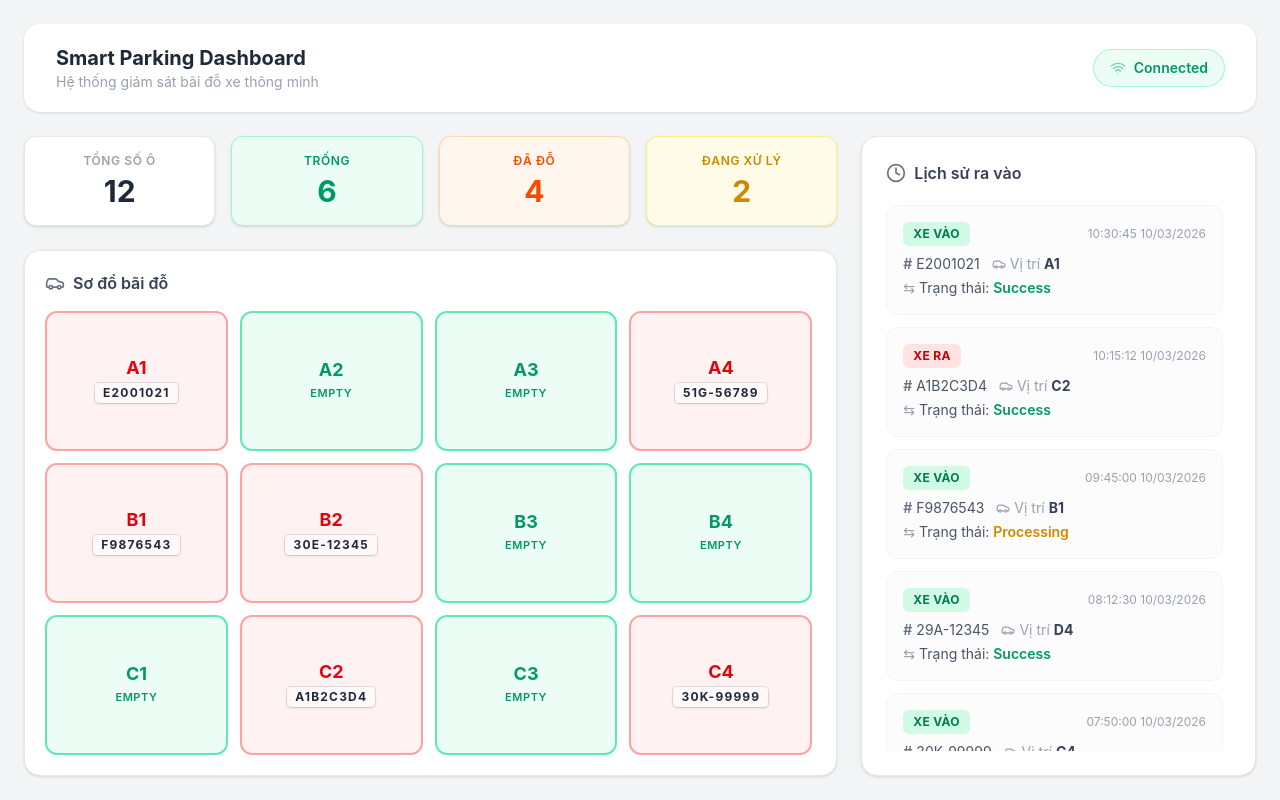
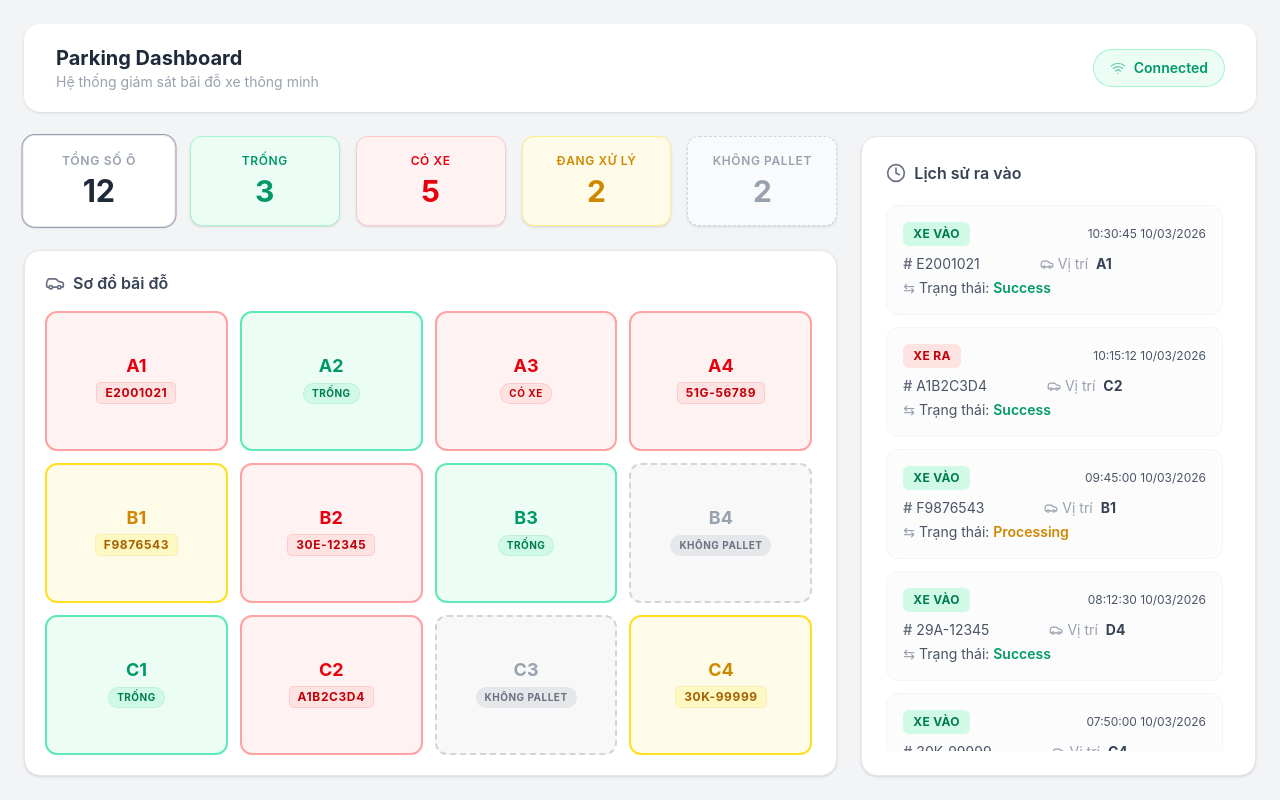
Before and after one commit to vuquan2005/vue-parking-dashboard, a Vue app: page / in a window 1280 px wide. Built offline with nearby package versions, Linux system fonts and the light colour scheme.

Commit message:
UX (wip)

```diff
--- a/src/components/ActivityLog.vue
+++ b/src/components/ActivityLog.vue
@@ -28,7 +28,7 @@ const store = useParkingStore()
           >
             {{ event.type === 'IN' ? 'Xe vào' : 'Xe ra' }}
           </span>
-          <span class="text-xs text-gray-400">{{ event.timestamp }}</span>
+          <span class="text-xs text-gray-600">{{ event.timestamp }}</span>
         </div>
 
         <!-- Details -->
@@ -36,11 +36,11 @@ const store = useParkingStore()
           <p class="flex items-center">
             <span class="font-semibold text-gray-500">#</span>
             <span class="ml-1">{{ event.plateNumber }}</span>
-            <span class="ml-3 text-gray-400 flex items-center gap-1">
+            <span class="ml-15 text-gray-400 flex items-center gap-1">
               <Car class="w-3.5 h-3.5" />
               Vị trí
             </span>
-            <span class="ml-1 font-bold text-gray-700">{{ event.slotId }}</span>
+            <span class="ml-2 font-bold text-gray-700">{{ event.slotId }}</span>
           </p>
           <p>
             <span class="text-gray-400">⇆</span>
--- a/src/components/ParkingGrid.vue
+++ b/src/components/ParkingGrid.vue
@@ -5,27 +5,53 @@ import { Car } from 'lucide-vue-next'
 const store = useParkingStore()
 
 function slotClasses(status: string) {
-  const base = 'flex flex-col items-center justify-center rounded-xl border-2 p-3 transition-all'
+  const base =
+    'relative flex flex-col items-center justify-center rounded-xl border-2 p-3 transition-all duration-300'
   switch (status) {
-    case 'FULL':
+    case 'OCCUPIED':
       return `${base} border-red-300 bg-red-50 text-red-600`
     case 'PROCESSING':
-      return `${base} border-red-300 bg-red-50 text-red-600`
+      return `${base} border-yellow-300 bg-yellow-50 text-yellow-600`
+    case 'NO_PALLET':
+      return `${base} border-dashed border-gray-300 bg-gray-100/60 text-gray-400`
     case 'EMPTY':
     default:
       return `${base} border-emerald-300 bg-emerald-50 text-emerald-600`
   }
 }
 
+function filterClasses(status: string) {
+  const filter = store.selectedFilter
+  if (!filter) return ''
+  if (status === filter) return 'scale-[1.005]'
+  return 'opacity-30 blur-[1.1px] scale-98'
+}
+
 function statusLabel(status: string) {
   switch (status) {
-    case 'FULL':
-      return 'FULL'
+    case 'OCCUPIED':
+      return 'CÓ XE'
     case 'PROCESSING':
-      return 'PROCESSING'
+      return 'ĐANG XỬ LÝ'
+    case 'NO_PALLET':
+      return 'KHÔNG PALLET'
     case 'EMPTY':
     default:
-      return 'EMPTY'
+      return 'TRỐNG'
+  }
+}
+
+function statusBadgeClass(status: string) {
+  switch (status) {
+    case 'OCCUPIED':
+      return 'bg-red-100 text-red-700 ring-red-500/20'
+    case 'PROCESSING':
+      return 'bg-yellow-100 text-yellow-700 ring-yellow-500/20'
+    case 'NO_PALLET':
+      return 'bg-gray-200 text-gray-500 ring-gray-400/20'
+    case 'EMPTY':
+    default:
+      return 'bg-emerald-100 text-emerald-700 ring-emerald-500/20'
   }
 }
 </script>
@@ -37,17 +63,23 @@ function statusLabel(status: string) {
       Sơ đồ bãi đỗ
     </h2>
     <div class="grid grid-cols-4 gap-3 overflow-y-auto pr-1 min-h-0 flex-1">
-      <div v-for="slot in store.slots" :key="slot.id" :class="slotClasses(slot.status)">
+      <div
+        v-for="slot in store.slots"
+        :key="slot.id"
+        :class="[slotClasses(slot.status), filterClasses(slot.status)]"
+      >
+        <!-- ID label -->
         <span class="text-lg font-bold leading-none">{{ slot.id }}</span>
-        <div class="flex flex-col items-center justify-center w-full mt-1.5">
+
+        <div class="flex flex-col items-center justify-center w-full mt-1.5 h-6">
           <span
-            v-if="slot.plateNumber"
-            class="rounded bg-white/50 px-2 py-0.5 text-xs font-bold tracking-widest text-gray-800 shadow-sm ring-1 ring-gray-900/10"
+            class="rounded px-2 py-0.5 font-bold tracking-wider uppercase ring-1 flex items-center justify-center text-center max-w-full overflow-hidden text-ellipsis whitespace-nowrap"
+            :class="[
+              statusBadgeClass(slot.status),
+              slot.plateNumber ? 'text-xs rounded' : 'text-[10px] rounded-full',
+            ]"
           >
-            {{ slot.plateNumber }}
-          </span>
-          <span v-else class="text-[11px] font-semibold tracking-wider uppercase">
-            {{ statusLabel(slot.status) }}
+            {{ slot.plateNumber || statusLabel(slot.status) }}
           </span>
         </div>
       </div>
--- a/src/components/StatCards.vue
+++ b/src/components/StatCards.vue
@@ -1,41 +1,64 @@
 <script setup lang="ts">
 import { useParkingStore } from '@/stores/parking'
+import type { FilterType } from '@/stores/parking'
 
 const store = useParkingStore()
+
+function isActive(filter: FilterType) {
+  return store.selectedFilter === filter
+}
 </script>
 
 <template>
-  <div class="grid grid-cols-4 gap-4">
+  <div class="grid grid-cols-5 gap-4">
     <!-- Tổng số ô -->
     <div
-      class="rounded-xl border border-gray-200 bg-white p-4 text-center shadow-sm transition-shadow hover:shadow-md"
+      class="stat-card rounded-xl border border-gray-200 bg-white p-4 text-center shadow-sm transition-all hover:shadow-md cursor-pointer select-none"
+      :class="{ 'ring-1 ring-gray-400 scale-[1.02] shadow-md': isActive(null) }"
+      @click="store.selectedFilter = null"
     >
       <p class="mb-1 text-xs font-semibold tracking-wider text-gray-400 uppercase">Tổng số ô</p>
       <p class="text-3xl font-bold text-gray-800">{{ store.totalSlots }}</p>
     </div>
 
-    <!-- Trống -->
+    <!-- Trống (có pallet, chưa có xe) -->
     <div
-      class="rounded-xl border border-emerald-200 bg-emerald-50 p-4 text-center shadow-sm transition-shadow hover:shadow-md"
+      class="stat-card rounded-xl border border-emerald-200 bg-emerald-50 p-4 text-center shadow-sm transition-all hover:shadow-md cursor-pointer select-none"
+      :class="{ 'ring-2 ring-emerald-400 scale-[1.03] shadow-md': isActive('EMPTY') }"
+      @click="store.toggleFilter('EMPTY')"
     >
       <p class="mb-1 text-xs font-semibold tracking-wider text-emerald-600 uppercase">Trống</p>
       <p class="text-3xl font-bold text-emerald-600">{{ store.emptyCount }}</p>
     </div>
 
-    <!-- Đã đỗ (Đầy) -->
+    <!-- Có xe -->
     <div
-      class="rounded-xl border border-orange-200 bg-orange-50 p-4 text-center shadow-sm transition-shadow hover:shadow-md"
+      class="stat-card rounded-xl border border-red-200 bg-red-50 p-4 text-center shadow-sm transition-all hover:shadow-md cursor-pointer select-none"
+      :class="{ 'ring-2 ring-red-400 scale-[1.03] shadow-md': isActive('OCCUPIED') }"
+      @click="store.toggleFilter('OCCUPIED')"
     >
-      <p class="mb-1 text-xs font-semibold tracking-wider text-orange-600 uppercase">Đã đỗ</p>
-      <p class="text-3xl font-bold text-orange-600">{{ store.fullCount }}</p>
+      <p class="mb-1 text-xs font-semibold tracking-wider text-red-600 uppercase">Có xe</p>
+      <p class="text-3xl font-bold text-red-600">{{ store.occupiedCount }}</p>
     </div>
 
     <!-- Đang xử lý -->
     <div
-      class="rounded-xl border border-yellow-200 bg-yellow-50 p-4 text-center shadow-sm transition-shadow hover:shadow-md"
+      class="stat-card rounded-xl border border-yellow-200 bg-yellow-50 p-4 text-center shadow-sm transition-all hover:shadow-md cursor-pointer select-none"
+      :class="{ 'ring-2 ring-yellow-400 scale-[1.03] shadow-md': isActive('PROCESSING') }"
+      @click="store.toggleFilter('PROCESSING')"
     >
       <p class="mb-1 text-xs font-semibold tracking-wider text-yellow-600 uppercase">Đang xử lý</p>
       <p class="text-3xl font-bold text-yellow-600">{{ store.processingCount }}</p>
     </div>
+
+    <!-- Không pallet -->
+    <div
+      class="stat-card rounded-xl border border-dashed border-gray-300 bg-gray-50 p-4 text-center shadow-sm transition-all hover:shadow-md cursor-pointer select-none"
+      :class="{ 'ring-2 ring-gray-400 scale-[1.03] shadow-md': isActive('NO_PALLET') }"
+      @click="store.toggleFilter('NO_PALLET')"
+    >
+      <p class="mb-1 text-xs font-semibold tracking-wider text-gray-400 uppercase">Không pallet</p>
+      <p class="text-3xl font-bold text-gray-400">{{ store.noPalletCount }}</p>
+    </div>
   </div>
 </template>
--- a/src/stores/parking.ts
+++ b/src/stores/parking.ts
@@ -1,7 +1,7 @@
 import { defineStore } from 'pinia'
 import { computed, ref } from 'vue'
 
-export type SlotStatus = 'EMPTY' | 'FULL' | 'PROCESSING'
+export type SlotStatus = 'NO_PALLET' | 'EMPTY' | 'OCCUPIED' | 'PROCESSING'
 export type EventType = 'IN' | 'OUT'
 export type EventStatus = 'Success' | 'Processing'
 
@@ -20,21 +20,28 @@ export interface ParkingEvent {
     timestamp: string
 }
 
+export type FilterType = SlotStatus | null
+
 export const useParkingStore = defineStore('parking', () => {
     const wsConnected = ref(true)
+    const selectedFilter = ref<FilterType>(null)
+
+    function toggleFilter(filter: FilterType) {
+        selectedFilter.value = selectedFilter.value === filter ? null : filter
+    }
 
     const slots = ref<ParkingSlot[]>([
-        { id: 'A1', status: 'FULL', plateNumber: 'E2001021' },
+        { id: 'A1', status: 'OCCUPIED', plateNumber: 'E2001021' },
         { id: 'A2', status: 'EMPTY' },
-        { id: 'A3', status: 'EMPTY' },
-        { id: 'A4', status: 'FULL', plateNumber: '51G-56789' },
+        { id: 'A3', status: 'OCCUPIED' },
+        { id: 'A4', status: 'OCCUPIED', plateNumber: '51G-56789' },
         { id: 'B1', status: 'PROCESSING', plateNumber: 'F9876543' },
-        { id: 'B2', status: 'FULL', plateNumber: '30E-12345' },
+        { id: 'B2', status: 'OCCUPIED', plateNumber: '30E-12345' },
         { id: 'B3', status: 'EMPTY' },
-        { id: 'B4', status: 'EMPTY' },
+        { id: 'B4', status: 'NO_PALLET' },
         { id: 'C1', status: 'EMPTY' },
-        { id: 'C2', status: 'FULL', plateNumber: 'A1B2C3D4' },
-        { id: 'C3', status: 'EMPTY' },
+        { id: 'C2', status: 'OCCUPIED', plateNumber: 'A1B2C3D4' },
+        { id: 'C3', status: 'NO_PALLET' },
         { id: 'C4', status: 'PROCESSING', plateNumber: '30K-99999' },
     ])
 
@@ -90,19 +97,23 @@ export const useParkingStore = defineStore('parking', () => {
     ])
 
     const totalSlots = computed(() => slots.value.length)
+    const noPalletCount = computed(() => slots.value.filter((s) => s.status === 'NO_PALLET').length)
     const emptyCount = computed(() => slots.value.filter((s) => s.status === 'EMPTY').length)
-    const fullCount = computed(() => slots.value.filter((s) => s.status === 'FULL').length)
+    const occupiedCount = computed(() => slots.value.filter((s) => s.status === 'OCCUPIED').length)
     const processingCount = computed(
         () => slots.value.filter((s) => s.status === 'PROCESSING').length,
     )
 
     return {
         wsConnected,
+        selectedFilter,
+        toggleFilter,
         slots,
         events,
         totalSlots,
+        noPalletCount,
         emptyCount,
-        fullCount,
+        occupiedCount,
         processingCount,
     }
 })
--- a/src/views/DashboardView.vue
+++ b/src/views/DashboardView.vue
@@ -15,7 +15,7 @@ const store = useParkingStore()
       class="mb-6 shrink-0 flex items-center justify-between rounded-2xl bg-white px-8 py-5 shadow-sm"
     >
       <div>
-        <h1 class="text-xl font-bold text-gray-800">Smart Parking Dashboard</h1>
+        <h1 class="text-xl font-bold text-gray-800">Parking Dashboard</h1>
         <p class="text-sm text-gray-400">Hệ thống giám sát bãi đỗ xe thông minh</p>
       </div>
       <div
```
